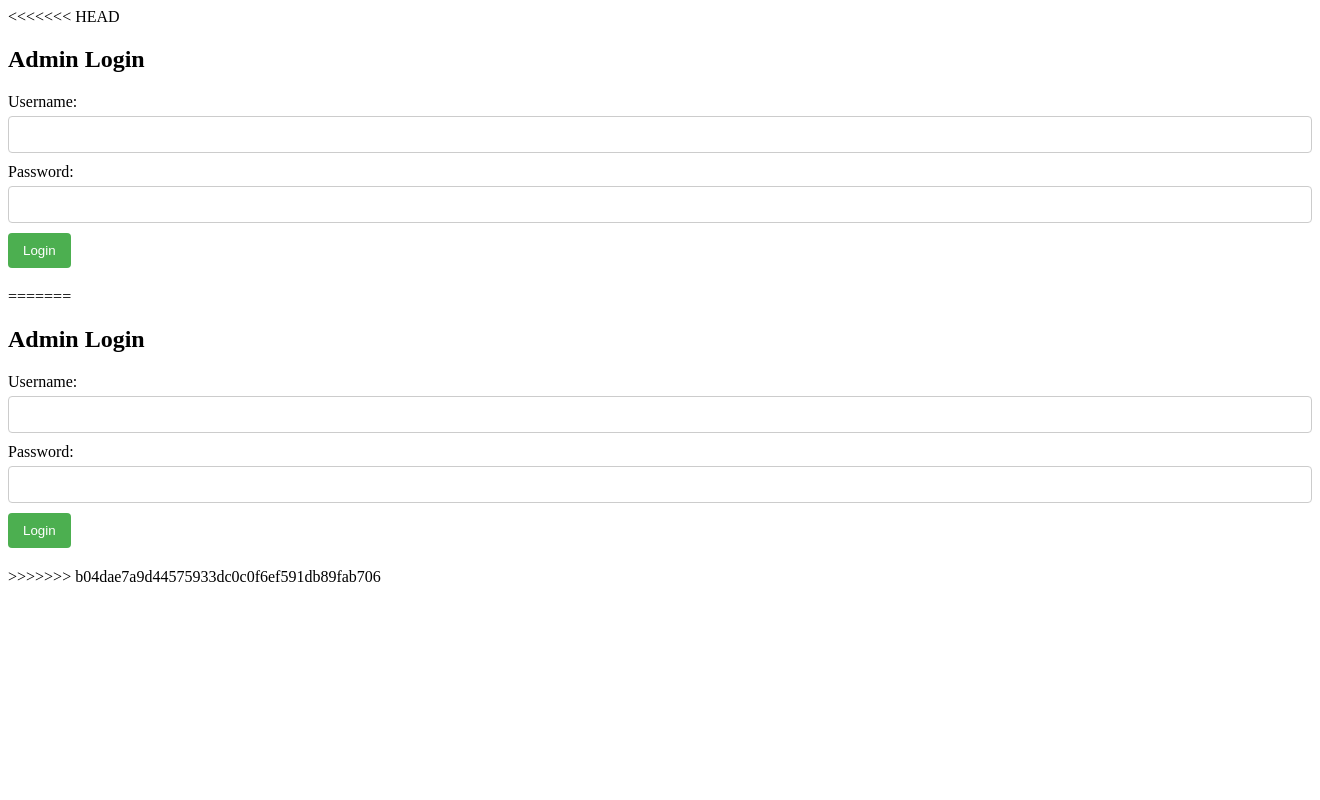
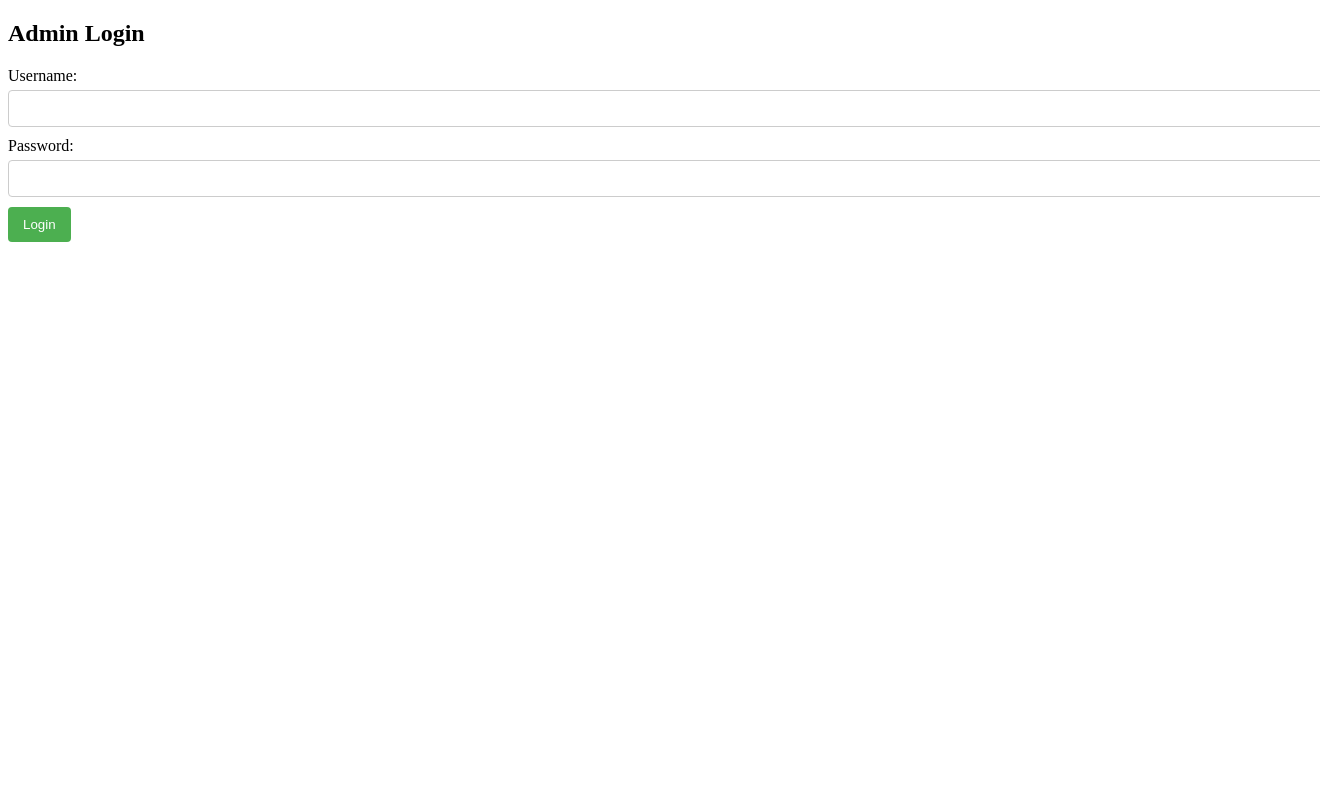
Before and after one commit to Shadow-De/auto-dialer, a PHP site: page /admin/admin.php in a window 1320 px wide; the page is wider, and only the part inside the window is pictured. Run offline with PHP 8.4, Linux system fonts and the light colour scheme.

Commit message:
Resolved merge conflicts

```diff
--- a/admin/admin.php
+++ b/admin/admin.php
@@ -1,35 +1,44 @@
-<<<<<<< HEAD
 <?php
+// Enable error reporting for debugging
+error_reporting(E_ALL);
+ini_set('display_errors', 1);
 session_start();
-include_once '../db/config.php'; // Corrected path
 
+// Include the database configuration file
+include_once '../db/config.php'; // Ensure this path is correct
 
-if ($_SERVER["REQUEST_METHOD"] == "POST") {
+// Initialize error message variable
+$error_message = "";
+
+if ($_SERVER['REQUEST_METHOD'] == 'POST') {
     $username = trim($_POST['username']);
-    $password = $_POST['password'];
+    $password = trim($_POST['password']);
 
-    // Query to check if the user exists
-    $stmt = $conn->prepare("SELECT password FROM admin_users WHERE username = ?");
+    // Prepare and execute the statement to find the user
+    $stmt = $conn->prepare("SELECT * FROM admin_users WHERE username = ?"); // Ensure this is the correct table
+    if (!$stmt) {
+        die("Prepare failed: " . $conn->error);
+    }
+
     $stmt->bind_param("s", $username);
     $stmt->execute();
-    $stmt->store_result();
+    $result = $stmt->get_result();
 
-    // Check if the username exists
-    if ($stmt->num_rows > 0) {
-        $stmt->bind_result($hashed_password);
-        $stmt->fetch();
-
+    // Check if the user exists
+    if ($result->num_rows > 0) {
+        $user = $result->fetch_assoc();
         // Verify the password
-        if (password_verify($password, $hashed_password)) {
-            // Set session variables and redirect to the dashboard
-            $_SESSION['username'] = $username;
-            header("Location: admin_dashboard.php");
+        if (password_verify($password, $user['password'])) {
+            // Store user data in session
+            $_SESSION['username'] = $user['username'];
+            $_SESSION['user_type'] = 'admin';
+            header("Location: admin/admin_dashboard.php"); // Redirect to admin dashboard
             exit();
         } else {
-            $error = "Invalid username or password.";
+            $error_message = "Invalid username or password.";
         }
     } else {
-        $error = "Invalid username or password.";
+        $error_message = "Invalid username or password.";
     }
     $stmt->close();
 }
@@ -41,12 +50,14 @@ if ($_SERVER["REQUEST_METHOD"] == "POST") {
     <meta charset="UTF-8">
     <meta name="viewport" content="width=device-width, initial-scale=1.0">
     <title>Admin Login</title>
-    <link rel="stylesheet" href="../css/style.css"> <!-- Link to your CSS file -->
-    <script src="js/login.js" defer></script>
+    <link rel="stylesheet" href="../css/style.css"> <!-- Ensure the path is correct -->
 </head>
 <body>
     <div class="login-container">
         <h2>Admin Login</h2>
+        <?php if (!empty($error_message)): ?>
+            <div class="alert error"><?php echo htmlspecialchars($error_message); ?></div>
+        <?php endif; ?>
         <form method="POST" action="">
             <label for="username">Username:</label>
             <input type="text" name="username" required>
@@ -54,72 +65,6 @@ if ($_SERVER["REQUEST_METHOD"] == "POST") {
             <input type="password" name="password" required>
             <button type="submit">Login</button>
         </form>
-        <?php if (isset($error)): ?>
-            <p style="color: red;"><?php echo $error; ?></p>
-        <?php endif; ?>
     </div>
 </body>
 </html>
-=======
-<?php
-session_start();
-include_once '../db/config.php'; // Corrected path
-
-
-if ($_SERVER["REQUEST_METHOD"] == "POST") {
-    $username = trim($_POST['username']);
-    $password = $_POST['password'];
-
-    // Query to check if the user exists
-    $stmt = $conn->prepare("SELECT password FROM admin_users WHERE username = ?");
-    $stmt->bind_param("s", $username);
-    $stmt->execute();
-    $stmt->store_result();
-
-    // Check if the username exists
-    if ($stmt->num_rows > 0) {
-        $stmt->bind_result($hashed_password);
-        $stmt->fetch();
-
-        // Verify the password
-        if (password_verify($password, $hashed_password)) {
-            // Set session variables and redirect to the dashboard
-            $_SESSION['username'] = $username;
-            header("Location: admin_dashboard.php");
-            exit();
-        } else {
-            $error = "Invalid username or password.";
-        }
-    } else {
-        $error = "Invalid username or password.";
-    }
-    $stmt->close();
-}
-?>
-
-<!DOCTYPE html>
-<html lang="en">
-<head>
-    <meta charset="UTF-8">
-    <meta name="viewport" content="width=device-width, initial-scale=1.0">
-    <title>Admin Login</title>
-    <link rel="stylesheet" href="../css/style.css"> <!-- Link to your CSS file -->
-    <script src="js/login.js" defer></script>
-</head>
-<body>
-    <div class="login-container">
-        <h2>Admin Login</h2>
-        <form method="POST" action="">
-            <label for="username">Username:</label>
-            <input type="text" name="username" required>
-            <label for="password">Password:</label>
-            <input type="password" name="password" required>
-            <button type="submit">Login</button>
-        </form>
-        <?php if (isset($error)): ?>
-            <p style="color: red;"><?php echo $error; ?></p>
-        <?php endif; ?>
-    </div>
-</body>
-</html>
->>>>>>> b04dae7a9d44575933dc0c0f6ef591db89fab706
```
